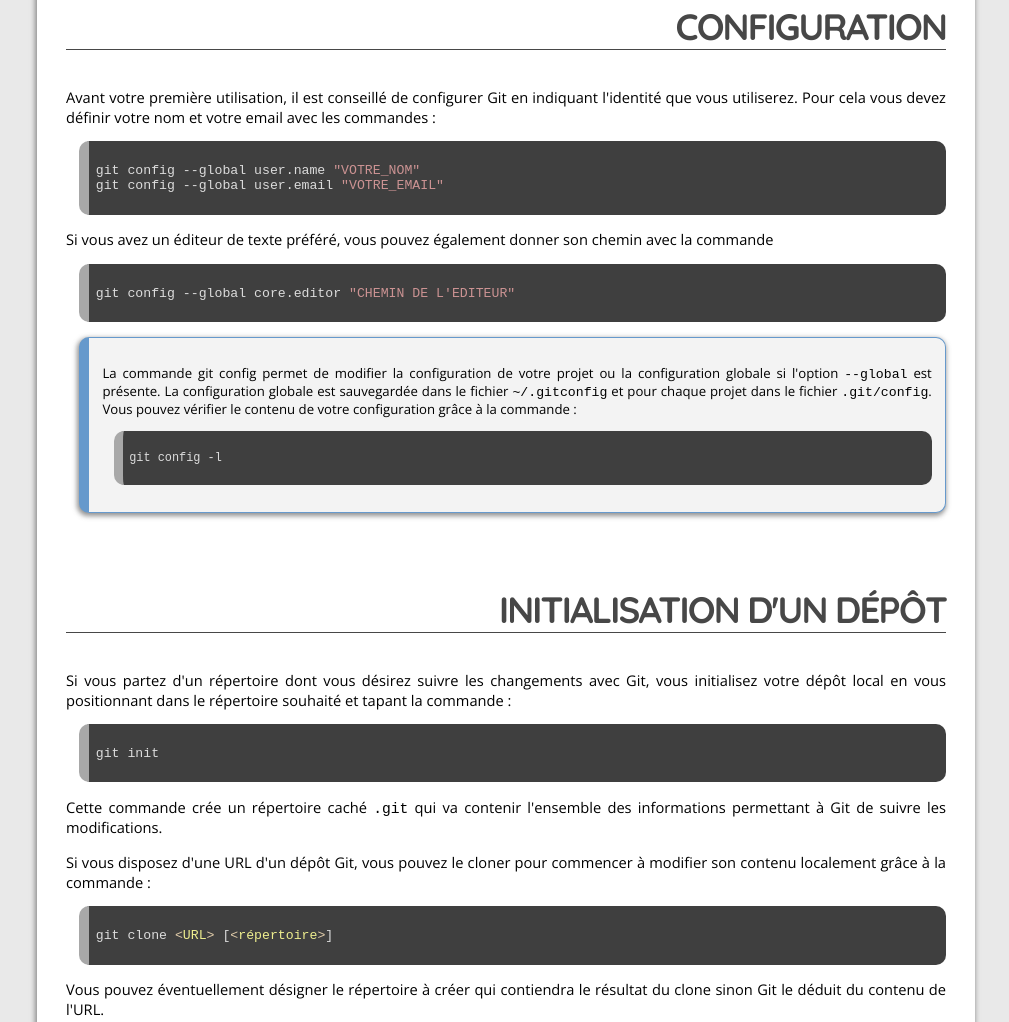
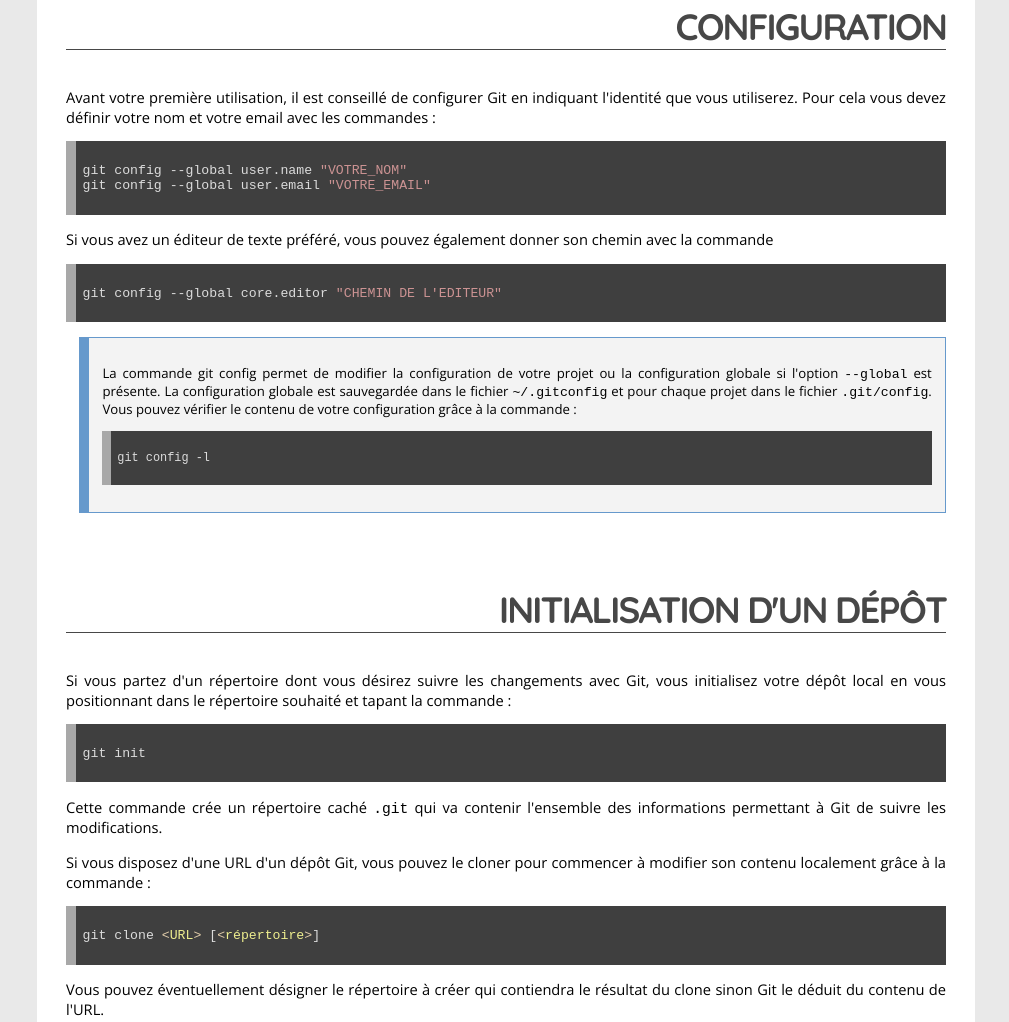
Before and after one commit to spoonless/epsi-b3-deploiement-continu, a plain HTML site: page git.html in a window 1280 px wide. Shown: the part 1100-2122 px from the top of the page, without its empty margins (134-1143 px from the left). Drawn offline with nearby package versions, Linux system fonts and the light colour scheme.

Commit message:
flat design everywhere

```diff
--- a/css/article.css
+++ b/css/article.css
@@ -46,7 +46,7 @@
 	padding-left: 2em;
 	padding-top:2em;
 	padding-bottom:2em;
-	box-shadow: -1px 2px 5px 1px rgba(100, 100, 100, 0.7);
+	/*box-shadow: -1px 2px 5px 1px rgba(100, 100, 100, 0.7);*/
 	background-image: url('title-pattern.png');
 }
 
@@ -69,7 +69,7 @@
 	text-align: justify;
 	background: white;
 	padding: 2em;
-	box-shadow: -1px 2px 5px 1px rgba(100, 100, 100, 0.7);
+	/*box-shadow: -1px 2px 5px 1px rgba(100, 100, 100, 0.7);*/
 	margin-top: 0px;
 	margin-bottom: 6em;
 }
@@ -130,11 +130,11 @@
     margin-top: 1em;
     clear: both;
     overflow: hidden;
-    border-radius: 10px;
+    /*border-radius: 10px;*/
     padding: 1em 1em 1em 1em;
     font-size: 90%;
     margin-left:1em;
-	box-shadow: -1px 2px 5px 1px rgba(100, 100, 100, 0.7);
+	/*box-shadow: -1px 2px 5px 1px rgba(100, 100, 100, 0.7);*/
 }
 
 aside>header {
@@ -159,7 +159,7 @@
 }
 
 ul>li {
-	list-style: url("bullet_blue.png");
+	list-style: square;
 }
 
 
@@ -193,10 +193,10 @@
 
 code.hljs {
     font-size: 90%;
-	border-radius: 10px;
+	/*border-radius: 10px;*/
     border-left: 1em solid #A8A8A8;
     border-width: 0.1em 0.1em 0.1em 0.8em;
-    margin-left:1em;
+    /*margin-left:1em;*/
 }
 
 section#toc {
--- a/css/print-article.css
+++ b/css/print-article.css
@@ -77,7 +77,7 @@
     margin-top: 1em;
     clear: both;
     overflow: hidden;
-    border-radius: 10px;
+    /*border-radius: 10px;*/
     padding: 1em 1em 1em 1em;
     font-size: 90%;
 }
@@ -129,7 +129,7 @@
 code.hljs {
     font-size: 70%;
     font-family: monospace;
-	border-radius: 10px;
+	/*border-radius: 10px;*/
     border-left: 1em solid #A8A8A8;
     border-width: 0.1em 0.1em 0.1em 0.8em;
 }
```
Also changed, not shown: css/bullet_blue.png (deleted).
